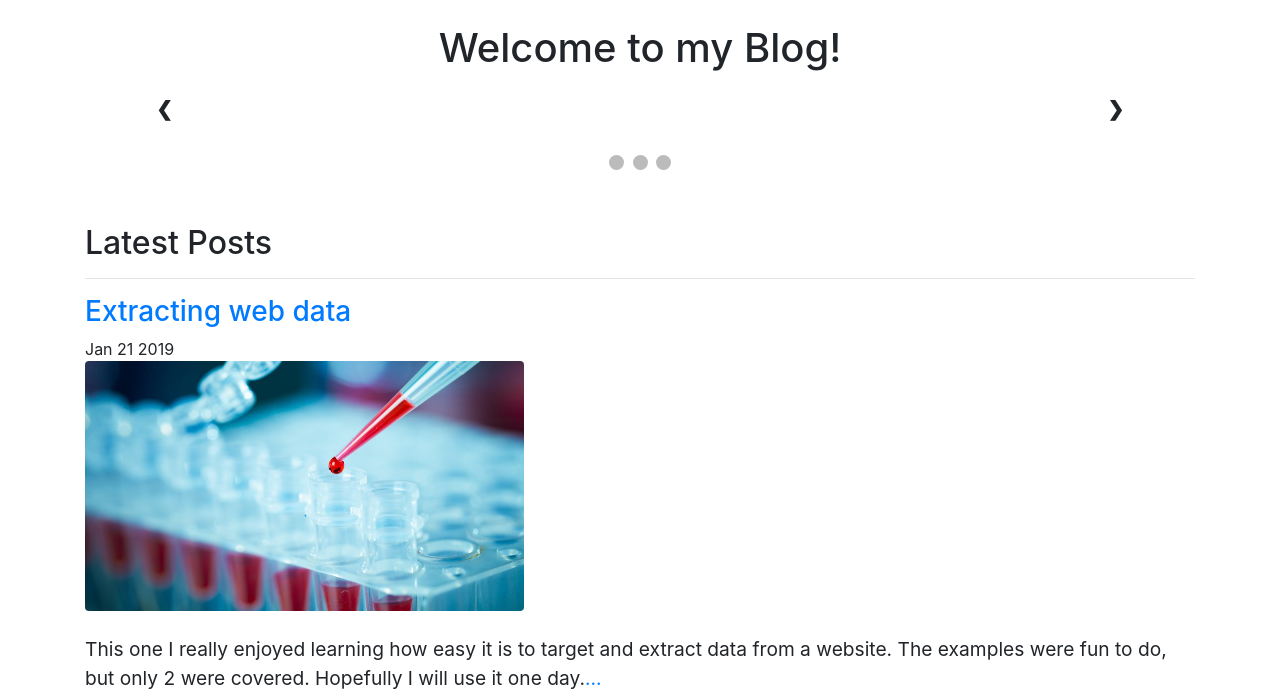
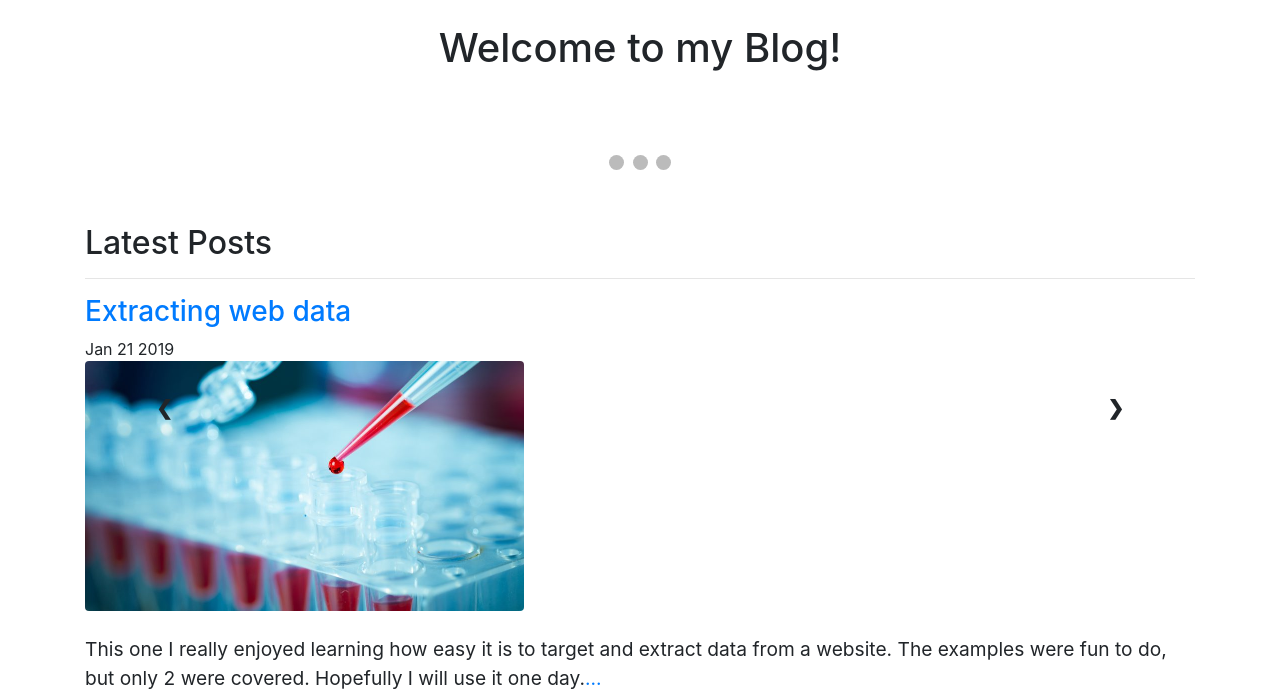
Before and after one commit to NoSayMe/Blog, a Django app: page / in a window 1280 px wide. Shown: the part 56-745 px from the top of the page. Run offline with Django 3.2, Linux system fonts and the light colour scheme; data comes from the database, SQL or seed files in the repository; some libraries are stand-ins or nearby versions.

Commit message:
[update] CSS

```diff
--- a/blog/posts/static/css/style.css
+++ b/blog/posts/static/css/style.css
@@ -13,10 +13,9 @@
 .prev, .next {
   cursor: pointer;
   position: absolute;
-  top: 50%;
+  top: 0%;
   width: auto;
-  padding: 16px;
-  margin-top: -50px;
+  padding: 26.5% 16px;
   color: white;
   font-weight: bold;
   font-size: 20px;
```
